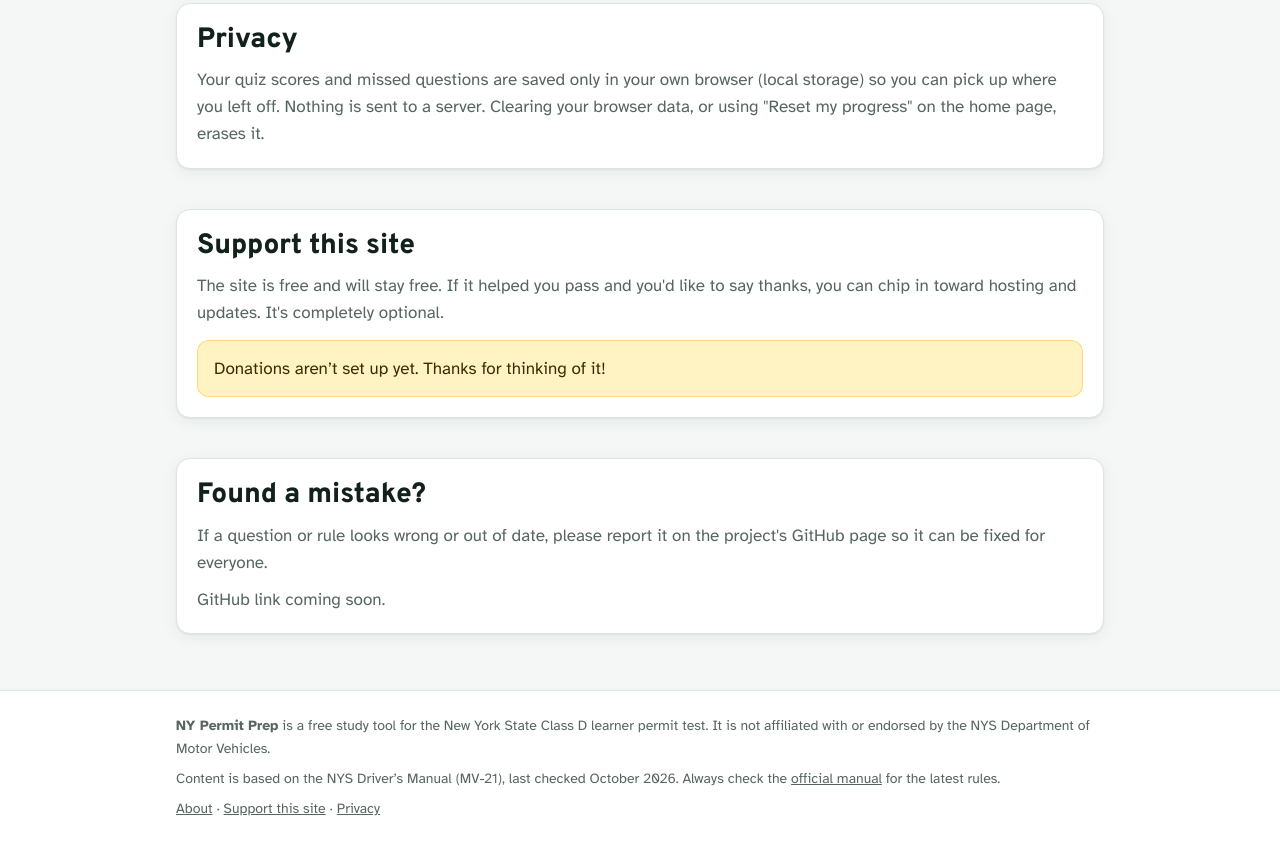
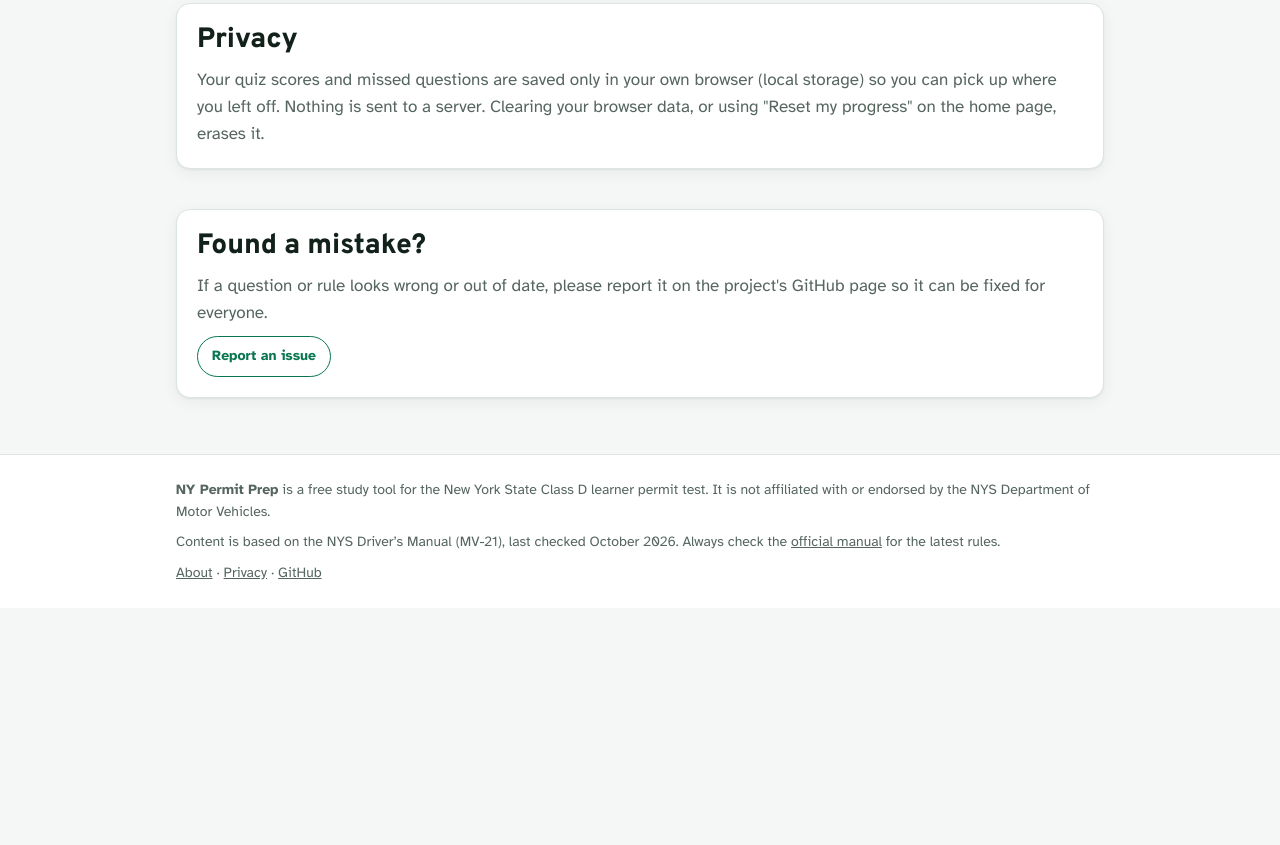
Before and after one commit to AkibCoding/ny-permit-prep, a plain HTML site: page about.html in a window 1280 px wide. Shown: the part 746-1591 px from the top of the page. After the commit the page ends 1354 px from the top, so only its background shows below. Drawn offline with Linux system fonts and the light colour scheme; a web font is replaced by a local one.

Commit message:
Remove donations; link the GitHub repo
Co-Authored-By: Claude Opus 5.5 <noreply@anthropic.com>
Claude-Session: https://claude.ai/code/session_01CLufVHDwsjWPaMSa27ijxT

```diff
--- a/about.html
+++ b/about.html
@@ -34,12 +34,6 @@
     <p class="muted" style="margin-top:10px">Your quiz scores and missed questions are saved only in your own browser (local storage) so you can pick up where you left off. Nothing is sent to a server. Clearing your browser data, or using "Reset my progress" on the home page, erases it.</p>
   </section>
 
-  <section class="card" id="donate">
-    <h2>Support this site</h2>
-    <p class="muted" style="margin:10px 0 14px">The site is free and will stay free. If it helped you pass and you'd like to say thanks, you can chip in toward hosting and updates. It's completely optional.</p>
-    <div id="donateBox"></div>
-  </section>
-
   <section class="card">
     <h2>Found a mistake?</h2>
     <p class="muted" style="margin-top:10px">If a question or rule looks wrong or out of date, please report it on the project's GitHub page so it can be fixed for everyone.</p>
@@ -52,16 +46,6 @@
 <script>
 (function () {
   const C = window.NYP_CONFIG || {};
-  const box = document.getElementById("donateBox");
-  const links = (C.donate || []).filter((d) => d.url || d.handle);
-  if (!links.length) {
-    box.innerHTML = '<p class="callout">Donations aren’t set up yet. Thanks for thinking of it!</p>';
-  } else {
-    box.innerHTML = '<div class="btn-row">' + links.map((d) => d.url
-      ? '<a class="btn" href="' + d.url + '" rel="noopener" target="_blank">' + window.NYP.icons.heart + " " + window.NYP.esc(d.label) + "</a>"
-      : '<div class="card" style="padding:12px 16px"><b>' + window.NYP.esc(d.label) + ":</b> <span style=\"font-family:var(--mono)\">" + window.NYP.esc(d.handle) + "</span></div>"
-    ).join("") + "</div>";
-  }
   const repo = C.repoUrl;
   document.getElementById("repoLink").innerHTML = repo ? '<a class="btn ghost small" href="' + repo + '/issues" rel="noopener">Report an issue</a>' : '<span class="muted">GitHub link coming soon.</span>';
 })();
--- a/assets/js/config.js
+++ b/assets/js/config.js
@@ -1,11 +1,4 @@
-/* Site settings you can edit without touching the page code.
-   donate: add one or more ways to support the site. Use `url` for a link button
-   (Venmo, Cash App, PayPal, Buy Me a Coffee) or `handle` to show a Zelle email/phone as text.
-   NEVER put a bank account or routing number here; this file is public. */
+/* Site settings you can edit without touching the page code. */
 window.NYP_CONFIG = {
-  repoUrl: "",            // e.g. "https://github.com/your-username/ny-permit-prep"
-  donate: [
-    // { label: "Venmo", url: "https://venmo.com/u/your-name" },
-    // { label: "Zelle", handle: "you@example.com" }
-  ]
+  repoUrl: "https://github.com/AkibCoding/ny-permit-prep"
 };
--- a/assets/js/layout.js
+++ b/assets/js/layout.js
@@ -78,7 +78,7 @@
       "<p><b>NY Permit Prep</b> is a free study tool for the New York State Class D learner permit test. " +
       "It is not affiliated with or endorsed by the NYS Department of Motor Vehicles.</p>" +
       '<p>Content is based on the NYS Driver’s Manual (MV-21), last checked October 2026. Always check the <a href="https://dmv.ny.gov/new-york-state-drivers-manual-practice-tests" rel="noopener">official manual</a> for the latest rules.</p>' +
-      '<p><a href="about.html">About</a> · <a href="about.html#donate">Support this site</a> · <a href="about.html#privacy">Privacy</a></p>' +
+      '<p><a href="about.html">About</a> · <a href="about.html#privacy">Privacy</a> · <a href="https://github.com/AkibCoding/ny-permit-prep" rel="noopener">GitHub</a></p>' +
       "</div>";
     document.body.append(footer);
   }
```
Also changed, not shown: 1 other file.
